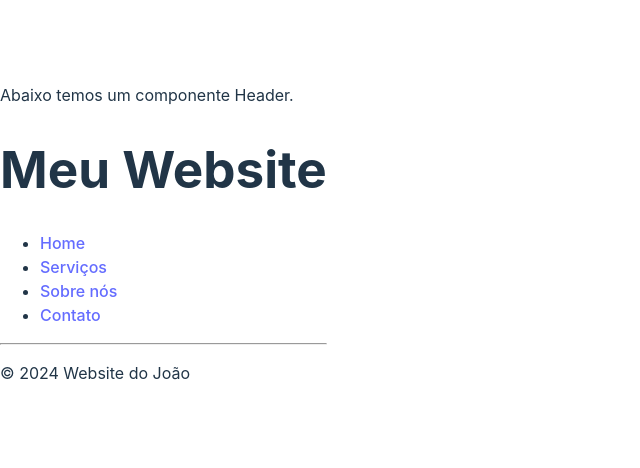
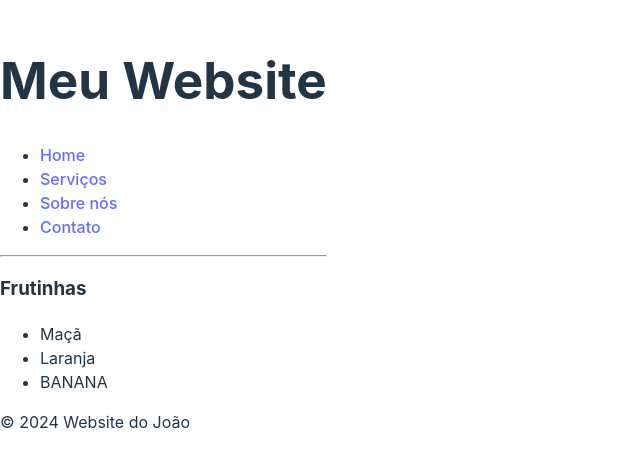
Before and after one commit to JoaoVictorCRP/react-introduction, a React (Vite) app: page / in a window 1280 px wide. Shown: the part 166-634 px from the top of the page, without its empty margins (0-640 px from the left). Built offline with nearby package versions, Linux system fonts and the light colour scheme.

Commit message:
Componente de Frutas

```diff
--- a/src/App.tsx
+++ b/src/App.tsx
@@ -1,13 +1,13 @@
 import Header from "./Header.tsx";
 import Footer from "./Footer.tsx";
+import Food from "./Food.tsx";
 
 function App() {
   return(
     /*This is a fragment, we can use it to return multiple element in one component, in this case "App"*/
     <>
-      <p>Abaixo temos um componente Header.</p>
       <Header/>
-
+      <Food/>
       <Footer/>
     </>
   );
--- /dev/null
+++ b/src/Food.tsx
@@ -0,0 +1,19 @@
+
+function Food(){
+
+    const food1:string = "Laranja";
+    const food2:string = "Banana";
+
+    return(
+        <>
+        <h3>Frutinhas</h3>
+        <ul>
+            <li>Maçã</li>
+            <li>{food1}</li>
+            <li>{food2.toUpperCase()}</li>
+        </ul>
+        </>
+    );
+};
+
+export default Food;
```
Also changed, not shown: 1 other file (tests, documents, lock files or other folders).
